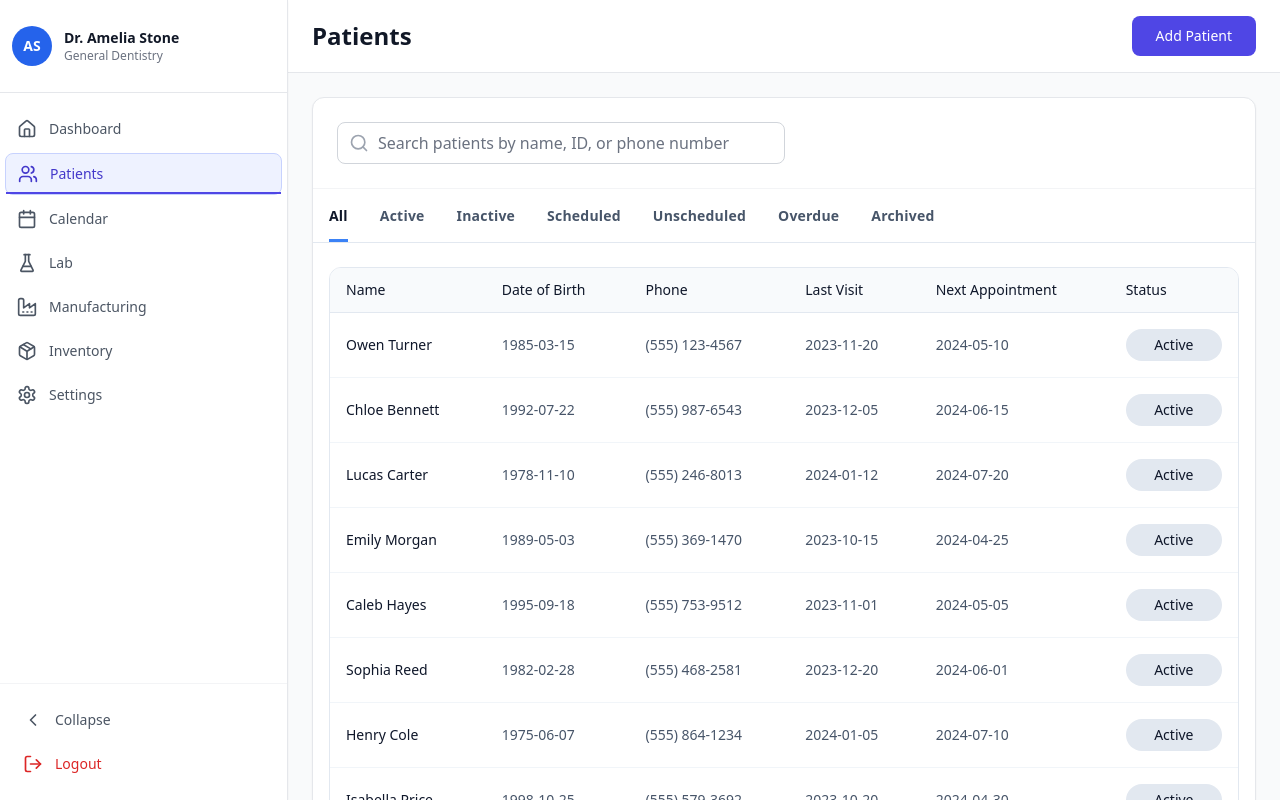
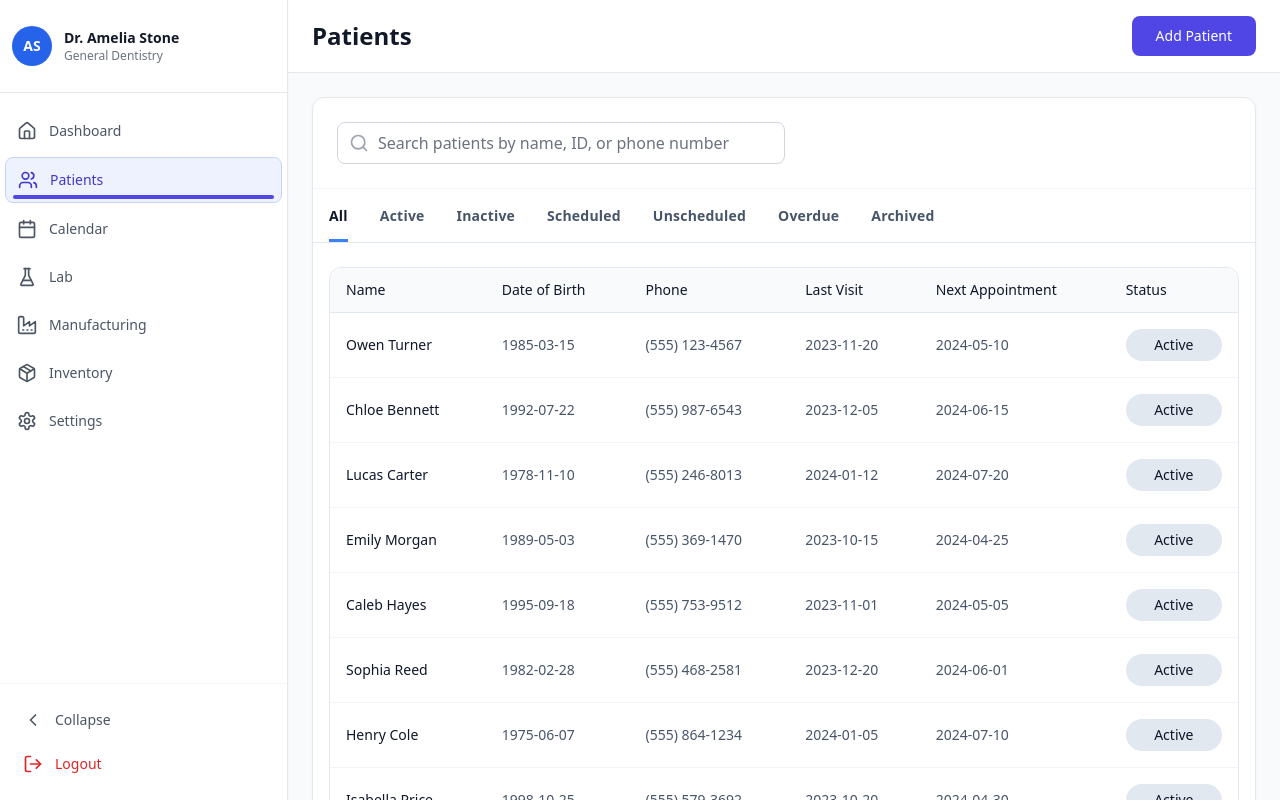
Before and after one commit to ramgoutam/patient-path-compass, a React (Vite) app: page / in a window 1280 px wide. Shown: the top 800 px of the page. Built offline with nearby package versions, Linux system fonts and the light colour scheme.

Commit message:
Refactor: Improve active menu underline
Adjust the active state underline for menu items in the sidebar. Move the underline up, add padding, increase thickness, and adjust menu button height if necessary. Add padding to the bottom of the line.

```diff
--- a/src/components/Sidebar.tsx
+++ b/src/components/Sidebar.tsx
@@ -1,4 +1,3 @@
-
 import { House, Calendar, Users, DollarSign, FlaskConical, Factory, Package, Settings, LogOut, ChevronLeft, ChevronRight } from "lucide-react";
 import { cn } from "@/lib/utils";
 
@@ -67,13 +66,15 @@ export function Sidebar({
       <nav className="flex-1 p-4 space-y-1 px-[5px]">
         {navigation.map(item => {
         const isActive = activeSection === item.href;
-        return <button key={item.href} onClick={() => onSectionChange(item.href)} className={cn("flex items-center w-full text-left px-3 py-2.5 rounded-lg transition-all duration-200 relative", isActive ? "bg-indigo-50 text-indigo-700 border border-indigo-200" : "text-gray-600 hover:bg-gray-50 hover:text-gray-900")} title={collapsed ? item.name : undefined}>
+        return <div key={item.href} className="relative">
+            <button onClick={() => onSectionChange(item.href)} className={cn("flex items-center w-full text-left px-3 py-3 rounded-lg transition-all duration-200", isActive ? "bg-indigo-50 text-indigo-700 border border-indigo-200" : "text-gray-600 hover:bg-gray-50 hover:text-gray-900")} title={collapsed ? item.name : undefined}>
               <item.icon className="h-5 w-5 flex-shrink-0" />
               <span className={`ml-3 font-medium text-sm transition-all duration-300 ${collapsed ? 'opacity-0 w-0 overflow-hidden' : 'opacity-100'}`}>
                 {item.name}
               </span>
-              {isActive && <div className="absolute bottom-0 left-0 right-0 h-0.5 bg-indigo-600" />}
-            </button>;
+            </button>
+            {isActive && <div className="absolute bottom-1 left-2 right-2 h-1 bg-indigo-600 rounded-full" />}
+          </div>;
       })}
       </nav>
 
```
